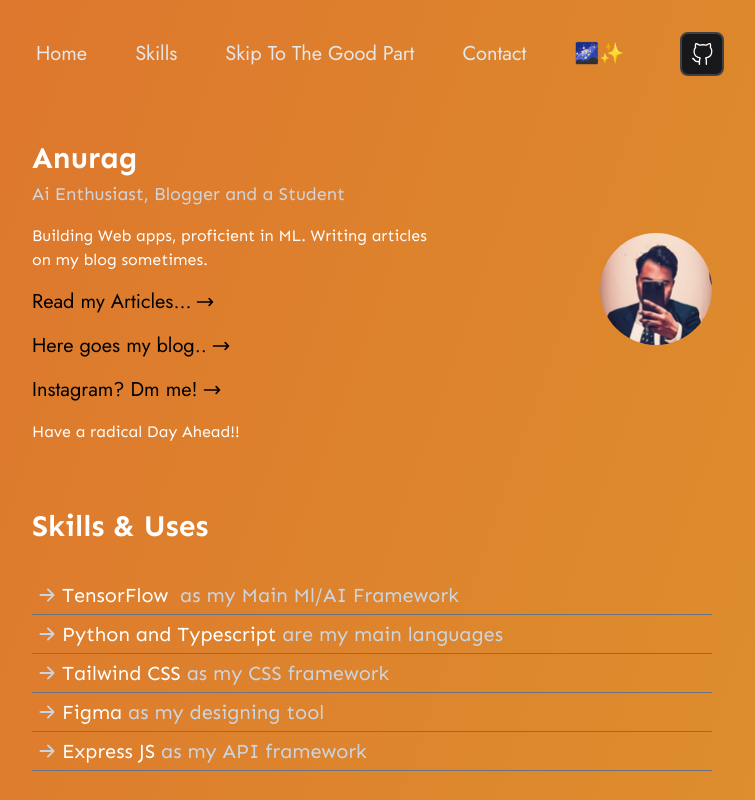
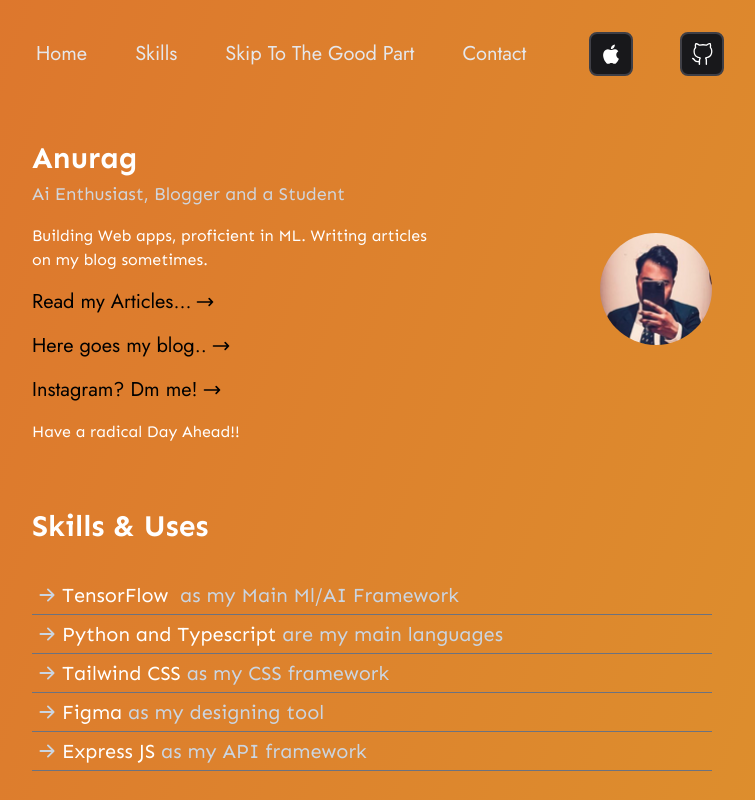
Before and after one commit to developers-sky/My_Portifolio, a Next.js app: page / in a window 1280 px wide. Shown: the top 800 px of the page, without its empty margins (268-1023 px from the left). Built offline with nearby package versions, Linux system fonts and the light colour scheme.

Commit message:
added url to page dev channel

```diff
--- a/components/Header/Header.component.tsx
+++ b/components/Header/Header.component.tsx
@@ -2,6 +2,7 @@ import React, { useState, useEffect } from "react";
 
 import Link from "next/link";
 import { VscGithubAlt } from "react-icons/vsc";
+import {DiApple} from "react-icons/di";
 
 const TextLink = ({ text, href }: any) => {
   return (
@@ -36,9 +37,17 @@ const Header: React.FC = () => {
         <TextLink text="Skills" href="#skills" />
         <TextLink text="Skip To The Good Part" href="#projects" />
         <TextLink text="Contact" href="#contact" />
-        <TextLink text="🌌✨"   href="https://my-portifolio-pgtx63a28-anurag4078.vercel.app"/>
       </p>
-
+      <Link href="https://my-portifolio-pgtx63a28-anurag4078.vercel.app" passHref>
+        <a
+          className="rounded-lg border-2 border-zinc-700 bg-zinc-900 p-2 text-2xl text-white hover:border-white"
+          target="_blank"
+          rel="noopener noreferrer"
+          aria-label="github-repo"
+        >
+          <DiApple />
+        </a>
+      </Link>
       <Link href="https://github.com/anurag-bit" passHref>
         <a
           className="rounded-lg border-2 border-zinc-700 bg-zinc-900 p-2 text-2xl text-white hover:border-white"
--- a/components/Icons.tsx
+++ b/components/Icons.tsx
@@ -2,7 +2,8 @@ import { BsSpotify, BsArrowRightShort } from "react-icons/bs";
 import { MdEmail } from "react-icons/md";
 import { AiOutlineTwitter, AiOutlineGithub } from "react-icons/ai";
 import { HiOutlineArrowNarrowRight } from "react-icons/hi";
-import { FaDiscord } from "react-icons/fa"
+import { FaDiscord } from "react-icons/fa";
+import {DiApple} from "react-icons/di"
 
 export {
   BsSpotify,
@@ -12,4 +13,5 @@ export {
   HiOutlineArrowNarrowRight,
   BsArrowRightShort,
   FaDiscord,
+  DiApple
 };
```
